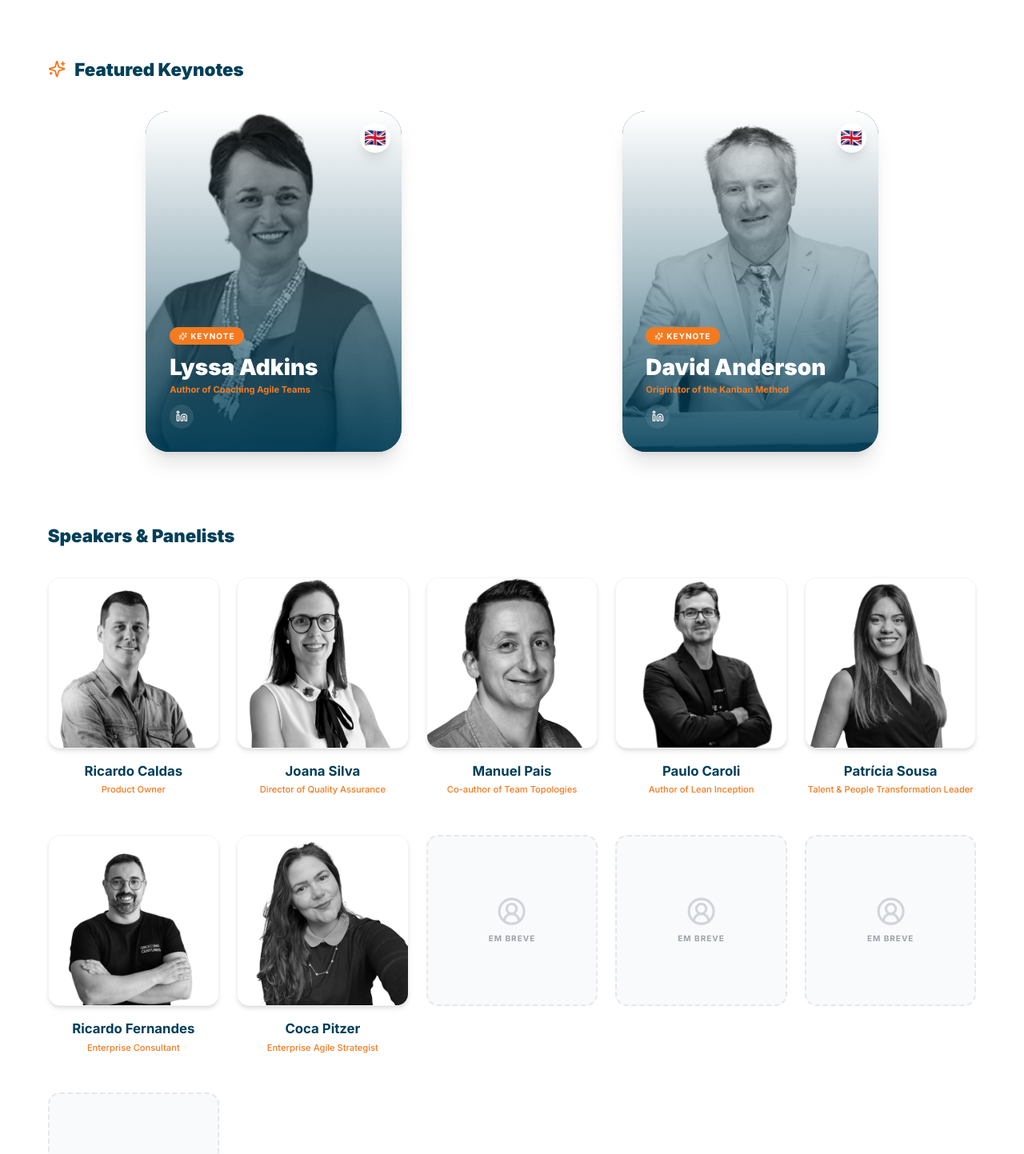
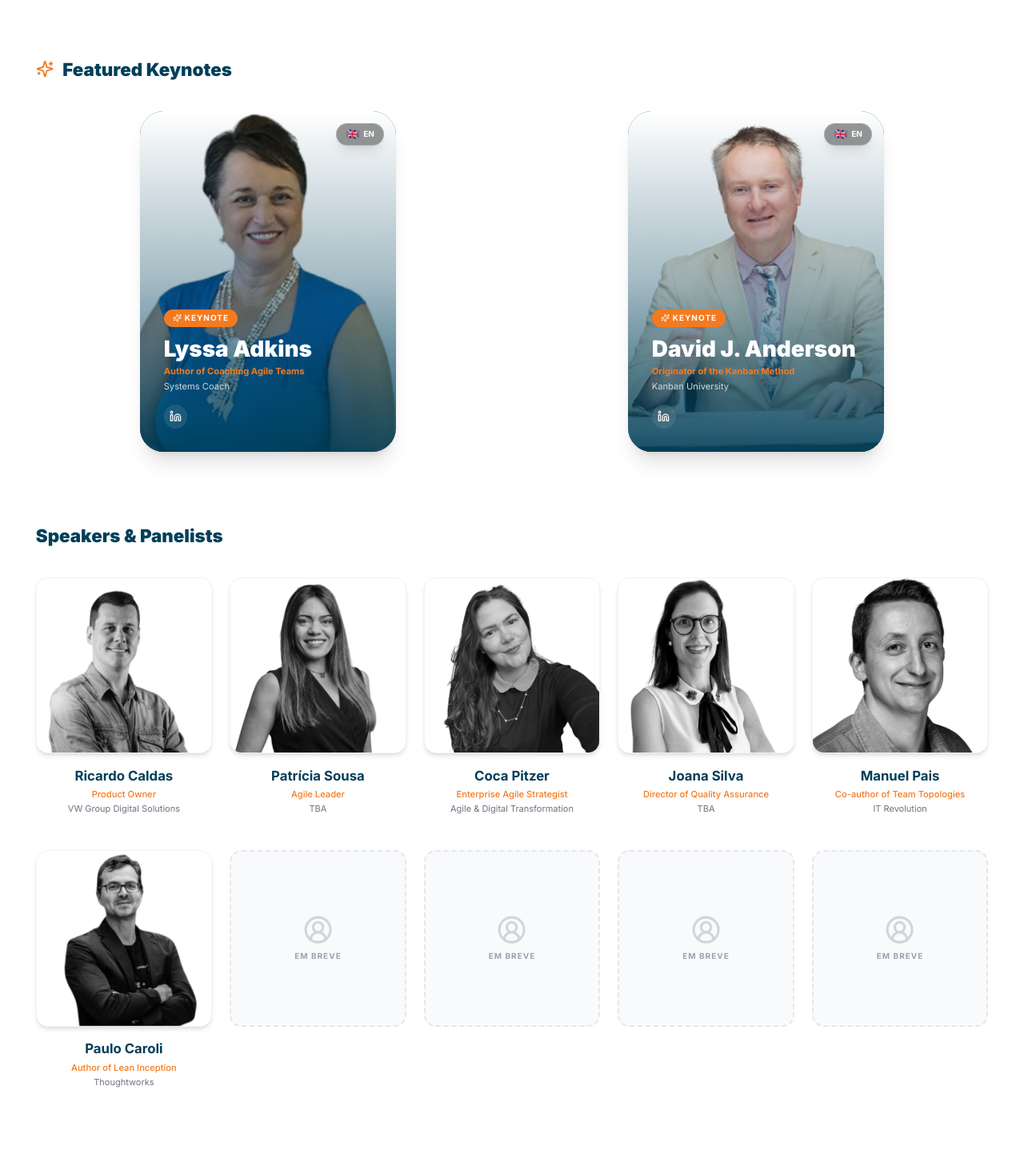
Before and after one commit to tugagilportugal-star/rsg2026, a React (Vite) app: page / in a window 1280 px wide. Shown: the part 6260-7703 px from the top of the page at 80% size. Built offline with nearby package versions, Linux system fonts and the light colour scheme; no server answers.

Commit message:
feat: Atualiza line-up de Speakers e Keynotes com imagens locais e selo EN

```diff
--- a/sections/Speakers.tsx
+++ b/sections/Speakers.tsx
@@ -6,6 +6,7 @@ interface SpeakerData {
   id: string;
   name: string;
   role: string;
+  company: string;
   image: string;
   linkedin?: string;
   isRevealed: boolean;
@@ -14,99 +15,113 @@ interface SpeakerData {
 
 export const Speakers: React.FC = () => {
 
-  const keynotes: SpeakerData[] = [
+  // ==========================================
+  // 1. KEYNOTES (Destaque Principal)
+  // ==========================================
+  const keynotes: SpeakerData[] =[
     {
       id: "k1",
       name: "Lyssa Adkins",
       role: "Author of Coaching Agile Teams",
+      company: "Systems Coach",
       image: "/assets/Lyssa-Adkins.png",
       linkedin: "https://www.linkedin.com/in/lyssaadkins/",
       isRevealed: true,
-      isEnglish: true
+      isEnglish: true // Ativa o selo 🇬🇧
     },
     {
       id: "k2",
-      name: "David Anderson",
+      name: "David J. Anderson",
       role: "Originator of the Kanban Method",
+      company: "Kanban University",
       image: "/assets/David-Anderson.png",
       linkedin: "https://www.linkedin.com/in/agilemanagement/",
       isRevealed: true,
-      isEnglish: true
+      isEnglish: true // Ativa o selo 🇬🇧
     }
   ];
 
-  const speakers: SpeakerData[] = [
+  // ==========================================
+  // 2. SPEAKERS, PAINÉIS E MODERADORES
+  // ==========================================
+  const speakers: SpeakerData[] =[
     {
       id: "s1",
       name: "Ricardo Caldas",
       role: "Product Owner",
+      company: "VW Group Digital Solutions",
       image: "/assets/Ricardo-Caldas.png",
       linkedin: "https://www.linkedin.com/in/ricardo-caldas/",
       isRevealed: true
     },
     {
       id: "s2",
+      name: "Patrícia Sousa",
+      role: "Agile Leader", // Pode ajustar depois
+      company: "TBA",       // Pode ajustar depois
+      image: "/assets/Patricia-Sousa.png",
+      linkedin: "#",
+      isRevealed: true
+    },
+    {
+      id: "s3",
+      name: "Coca Pitzer",
+      role: "Enterprise Agile Strategist",
+      company: "Agile & Digital Transformation",
+      image: "/assets/Coca-Pitzer.png",
+      linkedin: "https://www.linkedin.com/in/cocapitzer/",
+      isRevealed: true
+    },
+    {
+      id: "s4",
       name: "Joana Silva",
       role: "Director of Quality Assurance",
+      company: "TBA",
       image: "/assets/Joana-Silva.png",
       linkedin: "https://www.linkedin.com/in/joanacssilva/",
       isRevealed: true
     },
     {
-      id: "s3",
+      id: "s5",
       name: "Manuel Pais",
       role: "Co-author of Team Topologies",
+      company: "IT Revolution",
       image: "/assets/Manuel-Pais.png",
       linkedin: "https://www.linkedin.com/in/manuelpais/",
       isRevealed: true
     },
     {
-      id: "s4",
+      id: "s6",
       name: "Paulo Caroli",
       role: "Author of Lean Inception",
+      company: "Thoughtworks",
       image: "/assets/Paulo-Caroli.png",
       linkedin: "https://www.linkedin.com/in/paulocaroli/",
       isRevealed: true
     },
-    {
-      id: "s5",
-      name: "Patrícia Sousa",
-      role: "Talent & People Transformation Leader",
-      image: "/assets/Patricia-Sousa.png",
-      linkedin: "https://www.linkedin.com/in/patriciaalvessousa/",
-      isRevealed: true,
-    },
-    {
-      id: "s6",
-      name: "Ricardo Fernandes",
-      role: "Enterprise Consultant",
-      image: "/assets/Ricardo-Fernandes.png",
-      linkedin: "https://www.linkedin.com/in/ricardofernandes/",
-      isRevealed: true
-    },
-    {
-      id: "s7",
-      name: "Coca Pitzer",
-      role: "Enterprise Agile Strategist",
-      image: "/assets/Coca-Pitzer.png",
-      linkedin: "https://www.linkedin.com/in/cocapitzer/",
-      isRevealed: true
-    },
+    // Placeholders para manter a grelha simétrica até termos os 10 speakers
     ...Array.from({ length: 4 }).map((_, i) => ({
       id: `tba-${i+7}`,
       name: "Revealing Soon",
       role: "Agile Practitioner",
+      company: "TBA",
       image: "",
       linkedin: "",
       isRevealed: false
     }))
   ];
 
+  // ==========================================
+  // COMPONENTES DE RENDERIZAÇÃO (CARDS)
+  // ==========================================
+
   const KeynoteCard = ({ data }: { data: SpeakerData }) => {
     if (!data.isRevealed) {
       return (
-        <div className="relative overflow-hidden rounded-[2rem] bg-gray-50 border-2 border-dashed border-gray-200 aspect-[3/4] w-full max-w-[320px] mx-auto flex flex-col items-center justify-center text-center p-6 transition-all duration-300">
-           <UserCircle2 className="w-8 h-8 text-gray-400 mb-4" />
+        <div className="relative overflow-hidden rounded-[2rem] bg-gray-50 border-2 border-dashed border-gray-200 aspect-[3/4] w-full max-w-[320px] mx-auto flex flex-col items-center justify-center text-center p-6 group transition-all duration-300 hover:bg-gray-100">
+           <div className="w-16 h-16 bg-gray-200 rounded-full flex items-center justify-center mb-4">
+              <UserCircle2 className="w-8 h-8 text-gray-400" />
+           </div>
            <h3 className="text-lg font-black text-gray-400 mb-2">Keynote</h3>
            <p className="text-gray-400 text-xs font-medium uppercase tracking-widest">A anunciar brevemente</p>
         </div>
@@ -118,13 +133,15 @@ export const Speakers: React.FC = () => {
         <img
           src={data.image}
           alt={data.name}
-          className="w-full h-full object-cover grayscale group-hover:grayscale-0 transition-all duration-700 group-hover:scale-105"
+          className="w-full h-full object-cover transition-transform duration-700 group-hover:scale-105"
         />
+        {/* Gradiente escuro para garantir leitura do texto */}
         <div className="absolute inset-0 bg-gradient-to-t from-brand-darkBlue via-brand-darkBlue/40 to-transparent opacity-90"></div>
 
+        {/* Selo English (Glassmorphism) */}
         {data.isEnglish && (
-            <div className="absolute top-4 right-4 bg-white/90 backdrop-blur-md w-10 h-10 rounded-full flex items-center justify-center shadow-lg z-20 border border-white/20">
-                <span className="text-2xl">🇬🇧</span>
+            <div className="absolute top-4 right-4 bg-black/40 backdrop-blur-md border border-white/20 text-white text-[10px] font-bold px-3 py-1.5 rounded-full flex items-center gap-1.5 shadow-lg z-20">
+                <span className="text-sm leading-none">🇬🇧</span> EN
             </div>
         )}
 
@@ -134,9 +151,16 @@ export const Speakers: React.FC = () => {
             </span>
             <h3 className="text-2xl md:text-3xl font-black text-white mb-1 leading-tight">{data.name}</h3>
             <p className="text-brand-orange font-bold text-xs mb-1">{data.role}</p>
+            <p className="text-gray-300 text-xs mb-4">{data.company}</p>
 
             {data.linkedin && (
-              <a href={data.linkedin} target="_blank" rel="noreferrer" className="w-8 h-8 rounded-full bg-white/10 backdrop-blur-md flex items-center justify-center hover:bg-brand-blue hover:text-white transition-colors text-white mt-2">
+              <a
+                href={data.linkedin}
+                target="_blank"
+                rel="noreferrer"
+                className="w-8 h-8 rounded-full bg-white/10 backdrop-blur-md flex items-center justify-center hover:bg-brand-blue hover:text-white transition-colors text-white"
+                aria-label={`LinkedIn de ${data.name}`}
+              >
                 <Linkedin className="w-4 h-4" />
               </a>
             )}
@@ -163,39 +187,53 @@ export const Speakers: React.FC = () => {
           <img
             src={data.image}
             alt={data.name}
-            className="w-full h-full object-cover grayscale group-hover:grayscale-0 transition-all duration-500"
+            className="w-full h-full object-cover transition-all duration-500 grayscale group-hover:grayscale-0 group-hover:scale-105"
           />
-          <div className="absolute bottom-3 right-3 opacity-0 group-hover:opacity-100 transition-opacity duration-300 z-20">
+
+          {/* Apenas o LinkedIn no Hover */}
           {data.linkedin && (
-                <a href={data.linkedin} target="_blank" rel="noreferrer" className="w-8 h-8 rounded-full bg-brand-darkBlue text-white flex items-center justify-center hover:bg-[#0077b5] shadow-lg transition-colors">
+            <a
+              href={data.linkedin}
+              target="_blank"
+              rel="noreferrer"
+              className="absolute bottom-3 right-3 w-8 h-8 rounded-full bg-brand-darkBlue text-white flex items-center justify-center opacity-0 group-hover:opacity-100 transition-opacity duration-300 hover:bg-brand-blue shadow-lg z-20"
+              aria-label={`LinkedIn de ${data.name}`}
+            >
               <Linkedin className="w-4 h-4" />
             </a>
           )}
         </div>
-        </div>
 
-        {/* FONTES ORIGINAIS RESTAURADAS AQUI */}
         <h4 className="font-bold text-lg text-brand-darkBlue mb-1">{data.name}</h4>
         <p className="text-xs font-medium text-brand-orange mb-1">{data.role}</p>
+        <p className="text-[11px] text-gray-500 leading-tight">{data.company}</p>
       </div>
     );
   };
 
   return (
     <Section id="speakers" className="bg-white py-24 border-t border-gray-100">
-      <div className="max-w-7xl mx-auto px-4">
+      <div className="max-w-7xl mx-auto">
+
+        {/* Cabeçalho */}
         <div className="text-center mb-20">
-          <span className="text-brand-orange font-bold tracking-[0.2em] uppercase text-xs block mb-3">O Line-Up</span>
-          <h2 className="text-4xl md:text-5xl font-black text-brand-darkBlue mb-6 tracking-tight">Speakers 2026</h2>
+          <span className="text-brand-orange font-bold tracking-[0.2em] uppercase text-xs block mb-3">
+            Line-Up
+          </span>
+          <h2 className="text-4xl md:text-5xl font-black text-brand-darkBlue mb-6 tracking-tight">
+            Speakers 2026
+          </h2>
           <p className="text-gray-500 text-lg max-w-2xl mx-auto leading-relaxed">
             As mentes que estão a redefinir a agilidade, liderança e engenharia a nível global.
             <br/> <span className="text-brand-blue font-semibold">Mais oradores anunciados em breve.</span>
           </p>
         </div>
 
+        {/* 1. Secção de Keynotes */}
         <div className="mb-24">
             <h3 className="text-2xl font-black text-brand-darkBlue mb-10 text-center md:text-left flex items-center justify-center md:justify-start gap-3">
-                <Sparkles className="text-brand-orange w-6 h-6" /> Featured Keynotes
+                <Sparkles className="text-brand-orange w-6 h-6" />
+                Featured Keynotes
             </h3>
             <div className="flex flex-wrap justify-center gap-6 md:gap-8">
                 {keynotes.map(keynote => (
@@ -204,14 +242,18 @@ export const Speakers: React.FC = () => {
             </div>
         </div>
 
+        {/* 2. Secção de Speakers */}
         <div>
-            <h3 className="text-2xl font-black text-brand-darkBlue mb-10 text-center md:text-left">Speakers & Panelists</h3>
+            <h3 className="text-2xl font-black text-brand-darkBlue mb-10 text-center md:text-left">
+                Speakers & Panelists
+            </h3>
             <div className="grid grid-cols-2 md:grid-cols-3 lg:grid-cols-5 gap-x-6 gap-y-12">
                 {speakers.map(speaker => (
                     <SpeakerCard key={speaker.id} data={speaker} />
                 ))}
             </div>
         </div>
+
       </div>
     </Section>
   );
```
Lines whose indentation alone changed are shown as unchanged.
